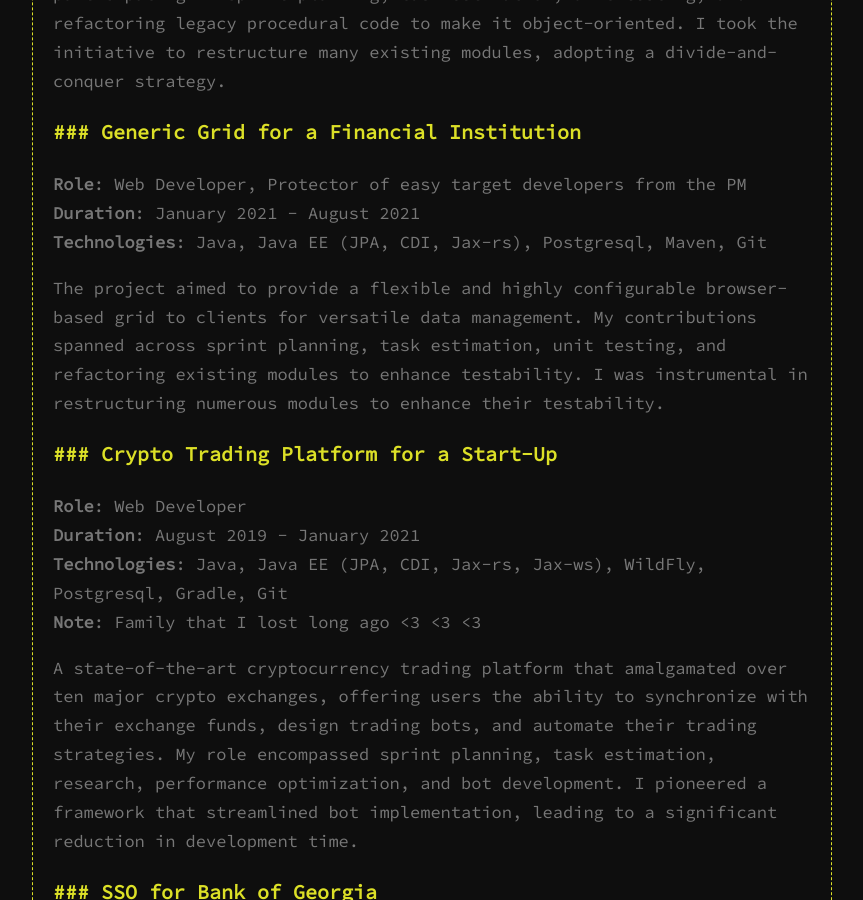
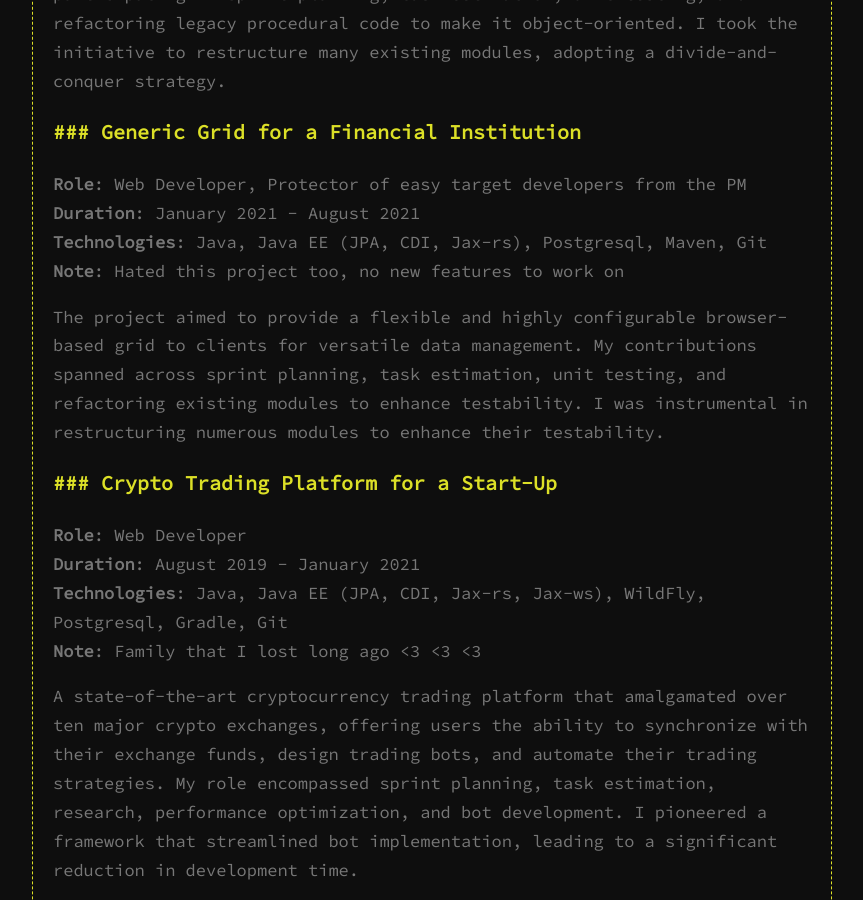
Before and after one commit to gkink/gkink.github.io, a Jekyll site: the page built from about.md, in a window 1280 px wide and 900 px high, scrolled down 2882 px. Shown: the whole window, without its empty margins (208-1071 px from the left). Built offline with Jekyll 4.4.1, drawn with Linux system fonts in a browser that asks for light colours.

Commit message:
Update about.md

```diff
--- a/about.md
+++ b/about.md
@@ -67,6 +67,7 @@ This software enabled insurance company operators to create, manage, insure, and
 **Role**: Web Developer, Protector of easy target developers from the PM
 **Duration**: January 2021 - August 2021
 **Technologies**: Java, Java EE (JPA, CDI, Jax-rs), Postgresql, Maven, Git
+**Note**: Hated this project too, no new features to work on
 
 The project aimed to provide a flexible and highly configurable browser-based grid to clients for versatile data management. My contributions spanned across sprint planning, task estimation, unit testing, and refactoring existing modules to enhance testability. I was instrumental in restructuring numerous modules to enhance their testability.
 
```
